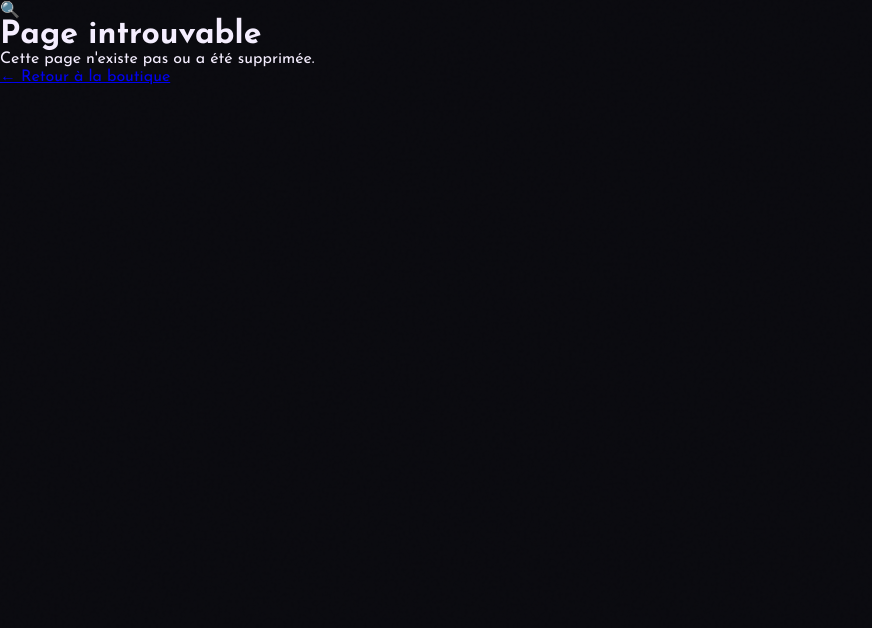
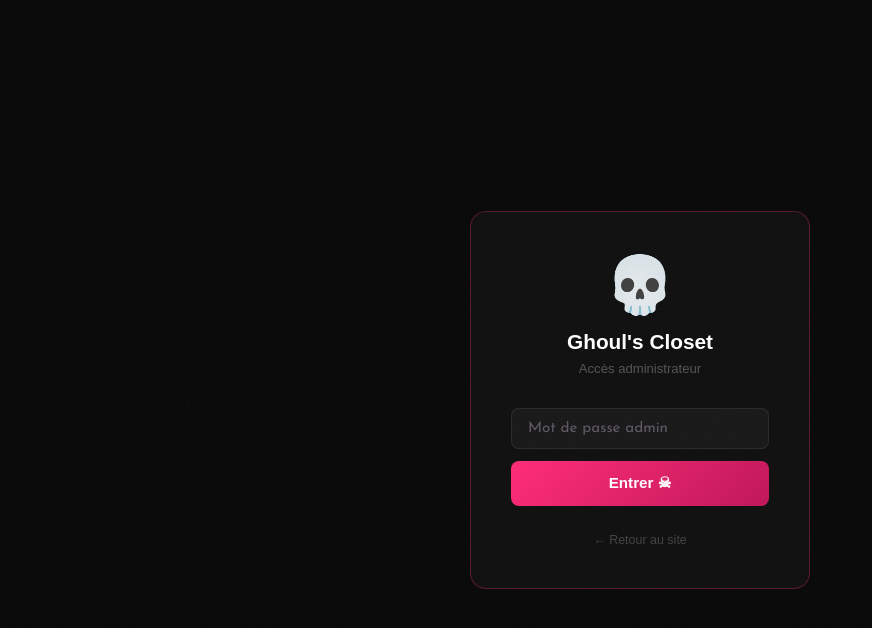
Before and after one commit to vicbis03/vorka, a Next.js app: page /admin-login in a window 1280 px wide. Before the commit this address had no page. Shown: the top 628 px of the page, without its empty margins (0-872 px from the left). Built offline with nearby package versions, Linux system fonts and the light colour scheme.

Commit message:
Implement admin login page with password validation

```diff
--- /dev/null
+++ b/app/admin-login/page.tsx
@@ -0,0 +1,65 @@
+'use client'
+import { useState } from 'react'
+import { useRouter } from 'next/navigation'
+
+export default function AdminLoginPage() {
+  const [pwd, setPwd] = useState('')
+  const [error, setError] = useState('')
+  const [loading, setLoading] = useState(false)
+  const router = useRouter()
+
+  const handleLogin = async () => {
+    if (!pwd.trim()) return setError('Mot de passe requis')
+    setLoading(true); setError('')
+    try {
+      const res = await fetch('/api/admin-auth', {
+        method: 'POST',
+        headers: { 'Content-Type': 'application/json' },
+        body: JSON.stringify({ password: pwd }),
+      })
+      const data = await res.json()
+      if (data.success) {
+        router.push('/admin')
+        router.refresh()
+      } else {
+        setError('Mot de passe incorrect ☠')
+        setPwd('')
+      }
+    } catch {
+      setError('Erreur réseau, réessaie')
+    } finally {
+      setLoading(false)
+    }
+  }
+
+  return (
+    <div style={{ minHeight:'100vh', background:'#0a0a0a', display:'flex', alignItems:'center', justifyContent:'center', fontFamily:'Arial,sans-serif' }}>
+      <div style={{ background:'#111', border:'1px solid rgba(255,45,120,0.3)', borderRadius:'16px', padding:'2.5rem', width:'340px' }}>
+        <div style={{ textAlign:'center', marginBottom:'2rem' }}>
+          <div style={{ fontSize:'3.5rem', marginBottom:'0.75rem' }}>💀</div>
+          <h1 style={{ color:'#fff', margin:0, fontSize:'1.3rem', fontWeight:700 }}>Ghoul&apos;s Closet</h1>
+          <p style={{ color:'#555', fontSize:'0.82rem', margin:'0.4rem 0 0' }}>Accès administrateur</p>
+        </div>
+        <input
+          type="password"
+          placeholder="Mot de passe admin"
+          value={pwd}
+          onChange={e => { setPwd(e.target.value); setError('') }}
+          onKeyDown={e => e.key === 'Enter' && handleLogin()}
+          style={{ width:'100%', background:'#1a1a1a', border:`1px solid ${error?'#5c1a1a':'rgba(255,255,255,0.08)'}`, borderRadius:'8px', padding:'0.75rem 1rem', color:'#fff', fontSize:'0.95rem', outline:'none', boxSizing:'border-box', marginBottom:'0.75rem' }}
+        />
+        {error && <div style={{ background:'#2e0f0f', border:'1px solid #5c1a1a', borderRadius:'8px', padding:'0.6rem 0.9rem', color:'#f87171', fontSize:'0.82rem', marginBottom:'0.75rem', textAlign:'center' }}>{error}</div>}
+        <button
+          onClick={handleLogin}
+          disabled={loading}
+          style={{ width:'100%', background:loading?'#333':'linear-gradient(135deg,#ff2d78,#c0185a)', color:'#fff', border:'none', borderRadius:'8px', padding:'0.85rem', fontWeight:700, cursor:loading?'not-allowed':'pointer', fontSize:'0.95rem' }}
+        >
+          {loading ? 'Vérification...' : 'Entrer ☠'}
+        </button>
+        <p style={{ textAlign:'center', marginTop:'1.5rem' }}>
+          <a href="/" style={{ color:'#444', fontSize:'0.78rem', textDecoration:'none' }}>← Retour au site</a>
+        </p>
+      </div>
+    </div>
+  )
+}
```
